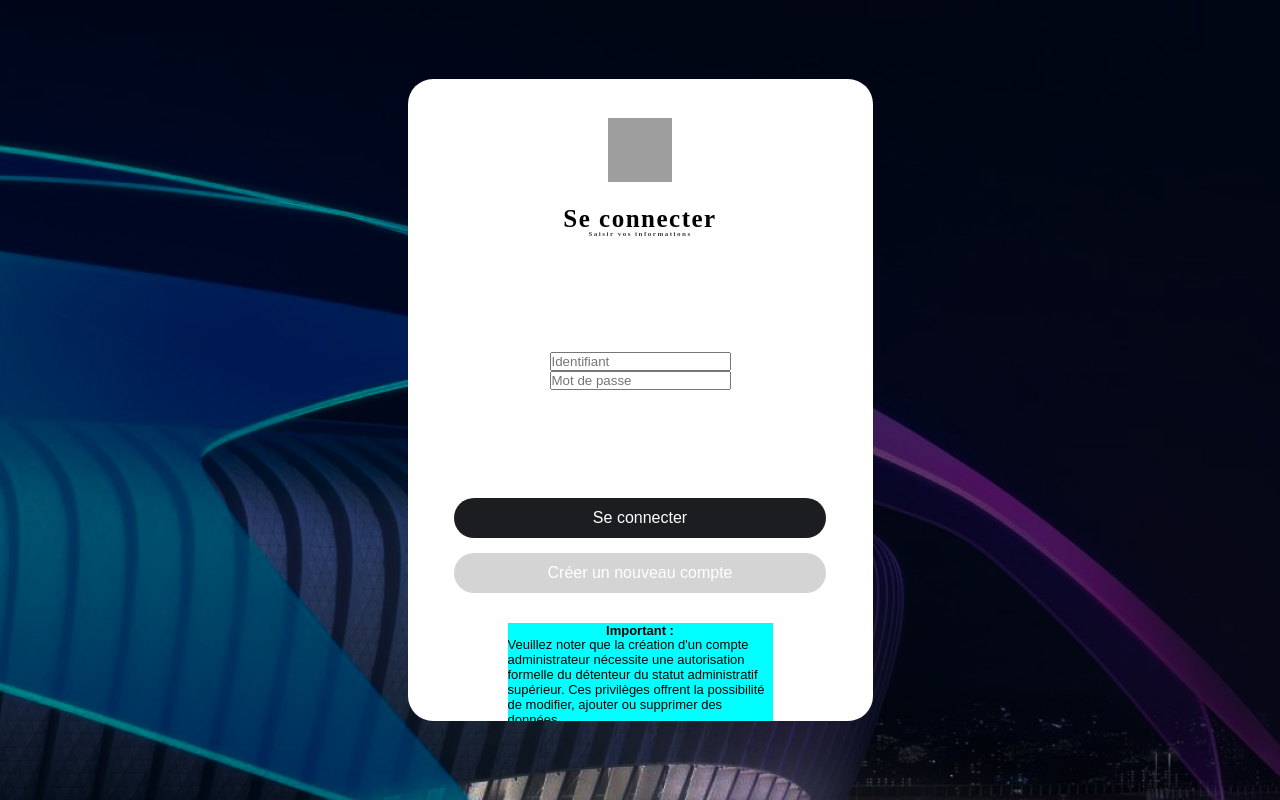
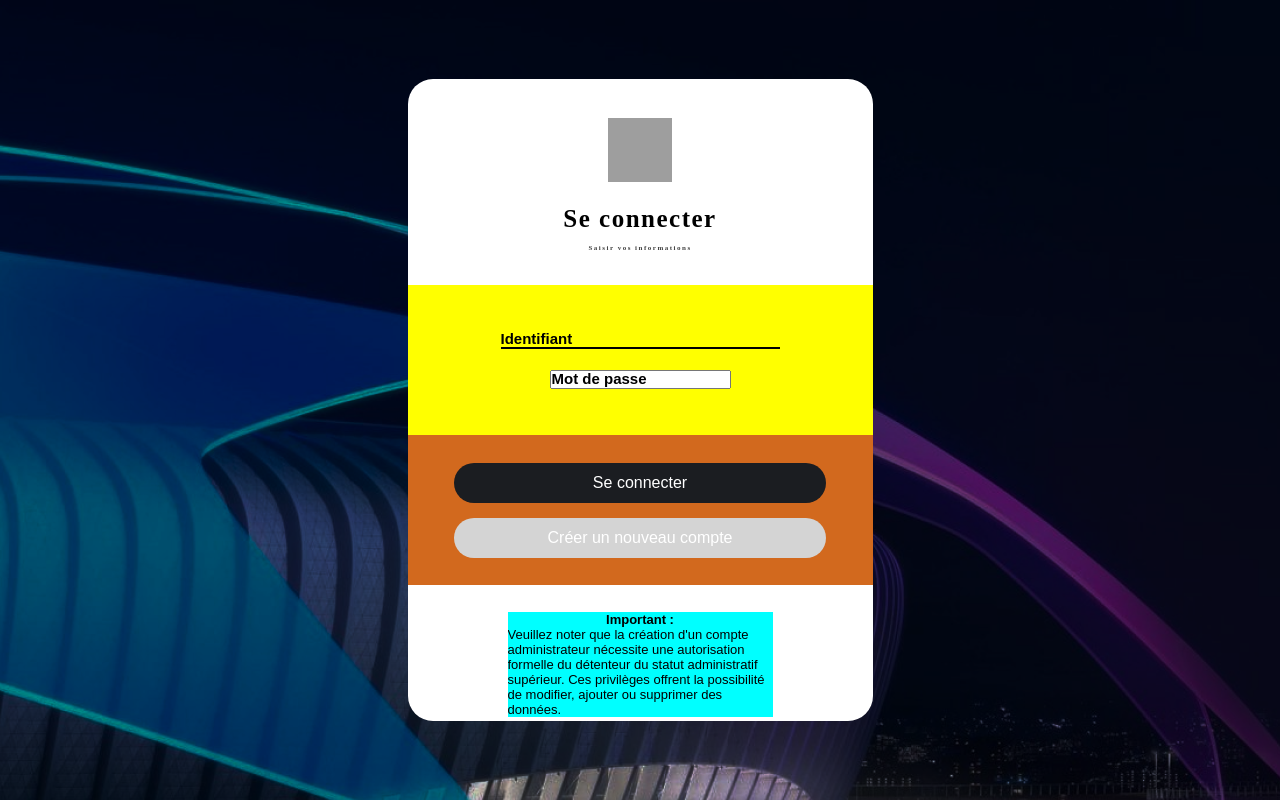
Before and after one commit to mrn21263/Clubprime, a PHP site: page /inscription/index.html in a window 1280 px wide. Run offline with PHP 8.4, Linux system fonts and the light colour scheme; grey boxes are pictures that could not be loaded.

Commit message:
Avancement

```diff
--- a/inscription/index.html
+++ b/inscription/index.html
@@ -17,7 +17,6 @@
       <form action="/submit-your-login-form" method="post">
         <!-- Identifiant -->
         <div class="identifiant">
-
           <input type="text" id="id" name="identifiant" placeholder="Identifiant" required>
           <input type="password" id="motdepasse" name="motdepasse" placeholder="Mot de passe" required>
         </div>
--- a/inscription/style.css
+++ b/inscription/style.css
@@ -71,11 +71,28 @@ body {
     align-items: center;
     justify-content: center;
     flex-direction: column;
-    height: 200px;
+    height: 150px;
+    background-color: yellow;
 }
 
-.identifiant .id{
+.identifiant #id{
     margin-bottom: 21px;
+    border: 0px;
+    background-color: transparent;
+    border-bottom: 2px solid black;
+    width: 60%;
+}
+
+.identifiant #id::placeholder{
+    font-weight: bolder ;
+    color: black;
+    font-size: 15px;
+}
+
+.identifiant #motdepasse::placeholder{
+    font-weight: bolder ;
+    color: black;
+    font-size: 15px;
 }
 
 .bouton{
@@ -84,6 +101,7 @@ body {
     align-items: center;
     justify-content: center;
     flex-direction: column;
+    background-color: chocolate;
 }
 
 .bouton-se-connecter{
```
